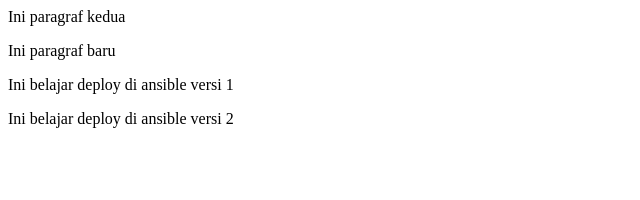
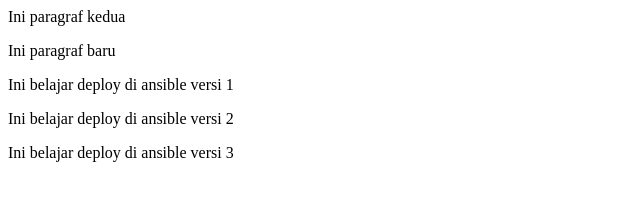
Before and after one commit to herryset/nginx-apps, a plain HTML site: page apps/index.html in a window 1280 px wide. Shown: the whole page, without its empty margins (0-640 px from the left). Drawn offline with Linux system fonts and the light colour scheme.

Commit message:
Update index.html

```diff
--- a/apps/index.html
+++ b/apps/index.html
@@ -2,3 +2,4 @@
 <p>Ini paragraf baru</p>
 <p>Ini belajar deploy di ansible versi 1</p>
 <p>Ini belajar deploy di ansible versi 2</p>
+<p>Ini belajar deploy di ansible versi 3</p>
```
